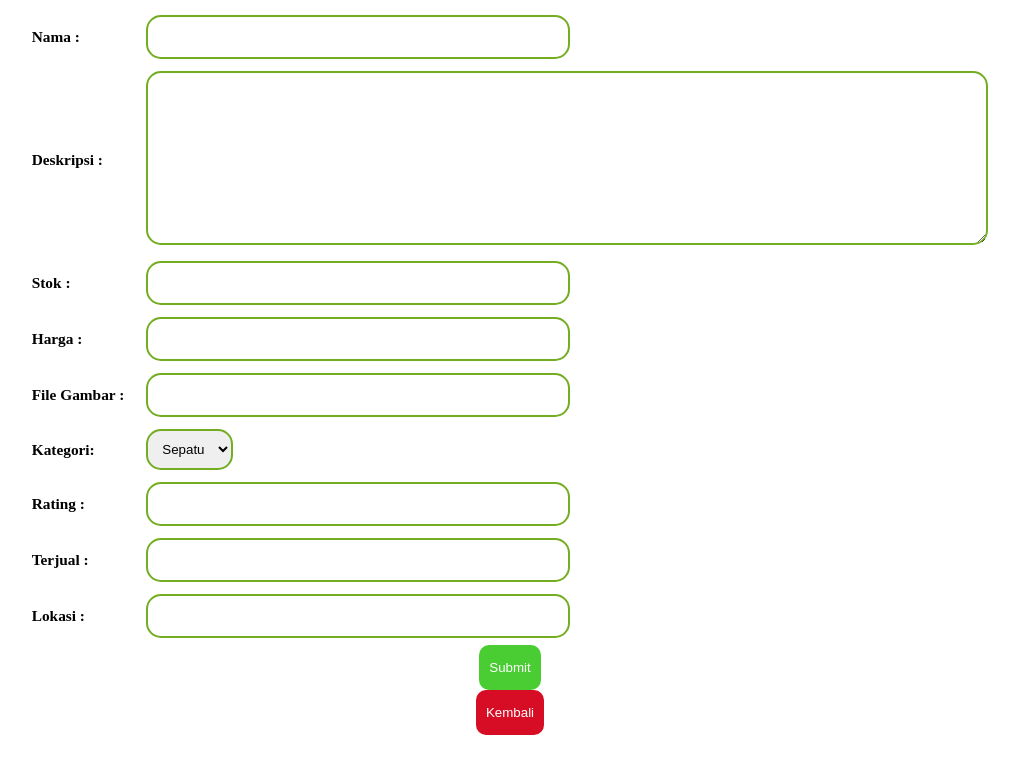
After one commit to 2001arman/Tokopedia-PA, a PHP site: page /add.php in a window 1280 px wide. The commit adds this page. Shown: the top 774 px of the page, without its empty margins (130-1149 px from the left). Run offline with PHP 8.4, Linux system fonts and the light colour scheme.

Commit message:
Admmin Page{Tampilan(Index,Add,Edit), Form&Tabel Rating, Terjual, Lokasi

```diff
--- /dev/null
+++ b/add.php
@@ -0,0 +1,102 @@
+<?php
+require 'conn.php';
+
+if (isset($_POST["submit"])) {
+    $nama = htmlspecialchars($_POST['name']);
+    $desc = htmlspecialchars($_POST['desc']);
+    $stok = htmlspecialchars($_POST['stok']);
+    $harga = htmlspecialchars($_POST['harga']);
+    $gambar = htmlspecialchars($_POST['gambar']);
+    $kategori = htmlspecialchars($_POST['kategori']);
+    $rating = htmlspecialchars($_POST['rating']);
+    $terjual = htmlspecialchars($_POST['terjual']);
+    $lokasi = htmlspecialchars($_POST['lokasi']);
+    $conn->query("INSERT INTO barang VALUES ('','$nama','$desc','$stok','$harga','$gambar','$kategori','$rating','$terjual','$lokasi')");
+
+    if ($conn) {
+        echo "<script>
+            alert('Data berhasil ditambahkan!');
+            document.location.href = 'index.php';
+        </script>";
+    } else {
+        echo "<script>
+            alert('Data gagal ditambahkan!');
+            document.location.href = 'create.php';
+        </script>";
+    }
+}
+?>
+<!DOCTYPE html>
+<html>
+<head>
+    <meta charset="utf-8">
+    <meta name="viewport" content="width=device-width, initial-scale=1">
+    <link rel="stylesheet" type="text/css" href="style.css" />
+    <style type="text/css">
+        td{
+            border: 0;
+            padding: 5px 10px;
+        }
+    </style>
+    <title>Tambah Data</title>
+</head>
+<body>
+    <div id="wrapper">
+    <form action="#" method="POST">
+    <table id="inputan">
+    <tr>
+    <td><label for="name">Nama :</label></td>
+    <td><input type="text" name="name" ></td>
+    </tr>
+
+    <tr>
+    <td><label for="desc">Deskripsi :</label></td>
+    <td><textarea name="desc" rows="10" cols="100"></textarea></td>
+    </tr>
+
+    <tr>
+    <td><label for="stok">Stok :</label></td>
+    <td><input type="number" name="stok" ></td>
+    </tr>
+
+    <tr>
+    <td><label for="harga">Harga :</label></td>
+    <td><input type="number" name="harga" ></td>
+    </tr>
+
+    <tr>
+    <td><label for="gambar">File Gambar :</label></td>
+    <td><input type="text" name="gambar" ></td>
+    </tr>
+
+    <tr>
+    <td><label for="kategori">Kategori:</label></td>
+      <td><select name='kategori'>
+        <option value='Sepatu'>Sepatu</option>
+        <option value='Baju'>Baju</option>
+        <option value='Celana'>Celana</option>
+      </select></td>
+    </tr>
+
+    <tr>
+    <td><label for="rating">Rating :</label></td>
+    <td><input type="number" name="rating" step="0.1" min="0.1" max="5"></td>
+    </tr>
+
+    <tr>
+    <td><label for="terjual">Terjual :</label></td>
+    <td><input type="number" name="terjual" ></td>
+    </tr>
+
+    <tr>
+    <td><label for="lokasi">Lokasi :</label></td>
+    <td><input type="text" name="lokasi" ></td>
+    </tr>
+    </table>
+    </div>
+      <button type="submit" class="btn4" name="submit">Submit</button>
+      <button class="btn1"><a href="index.php">Kembali</a></button>
+    </form>
+    </div>
+</body>
+</html>
--- /dev/null
+++ b/conn.php
@@ -0,0 +1,37 @@
+<?php
+$conn = new mysqli("localhost","root","","tokopedia");
+if($conn){
+
+}
+else{echo "connection FAIL";
+exit();}
+
+function query($query){
+	global $conn;
+	$result = mysqli_query($conn, $query);
+	$rows = [];
+	while ($row = mysqli_fetch_assoc($result)) {
+    $rows[] = $row;
+	}
+	return $rows;
+}
+
+function search($keyword, $by){
+	if ($by=='all') {
+		$query = "SELECT * FROM barang WHERE
+		nama LIKE '%$keyword%'
+		OR desc_brg LIKE '%$keyword%'
+		OR stok LIKE '%$keyword%'
+		OR harga LIKE '%$keyword%'
+		OR gambar LIKE '%$keyword%'
+		OR kategori LIKE '%$keyword%'
+		";
+	}
+	else{
+		$query = "SELECT * FROM barang WHERE $by LIKE '%$keyword%'";
+	}
+	return query($query);
+}
+
+
+?>
--- a/style.css
+++ b/style.css
@@ -1,14 +1,15 @@
 a{
   text-decoration: none;
   color: white;
+  font-family: arial;
 }
 
 body {
-  background-image: linear-gradient(to bottom right, #006d9c, #20b9fa);
   font-size: 11.5pt;
-  /*display: flex;
+  display: flex;
   justify-content: center;
-  align-items: center;*/
+  align-items: center;
+  flex-direction: column;
   min-height: 609px;
 }
 table {
@@ -16,13 +17,13 @@ table {
 }
 
 td{
-	border: 3px solid black;
+	border: 1px solid black;
 	padding: 5px 10px;
 }
 
 th {
 	padding: 10px;
-	background-color: black;
+	background-color: #1aa344;
 	color: white;
 }
 
@@ -50,7 +51,7 @@ button{
 	background: rgba(0,0,0,0);
 	border: 0;
 	padding: 0;
-	color: #fa2020;
+	color: #25cc33;
 }
 
 /*#btn3-2{
@@ -95,7 +96,7 @@ button{
 	height: 400px;
 }
 
-input[type=text]{
+input[type=text], input[type=number]{
 	align: left;
   border-radius: 15px;
   border: 2px solid #73AD21;
@@ -104,10 +105,34 @@ input[type=text]{
   height: 20px;
 }
 
+textarea, select{
+	border-radius: 15px;
+  border: 2px solid #73AD21;
+  padding: 10px;
+}
+
 #navbar{
-	padding: 10px;
-	background-image: linear-gradient(to bottom right, #03124d, #3c62fa);
+	width: 1329px;
+	margin: 0;
+	padding: 8px;
+	border-radius: 12px;
+	border-bottom: 2px solid #1aa344;;
 	display: flex;
 	justify-content: space-between;
-	border-radius: 15px;
 }
+
+.fixtbl1{
+	display:table-cell;
+	width:100px;
+	min-width:100px;
+}
+
+.fixtbl2{
+	display:table-cell;
+	width:350px;
+	min-width:35	0px;
+}
+
+label{
+	font-weight: bold;
+}
```
Also changed, not shown: delete.php (added, +17 -0 lines), edit.php (added, +117 -0 lines), index.php (+17 -11 lines).
